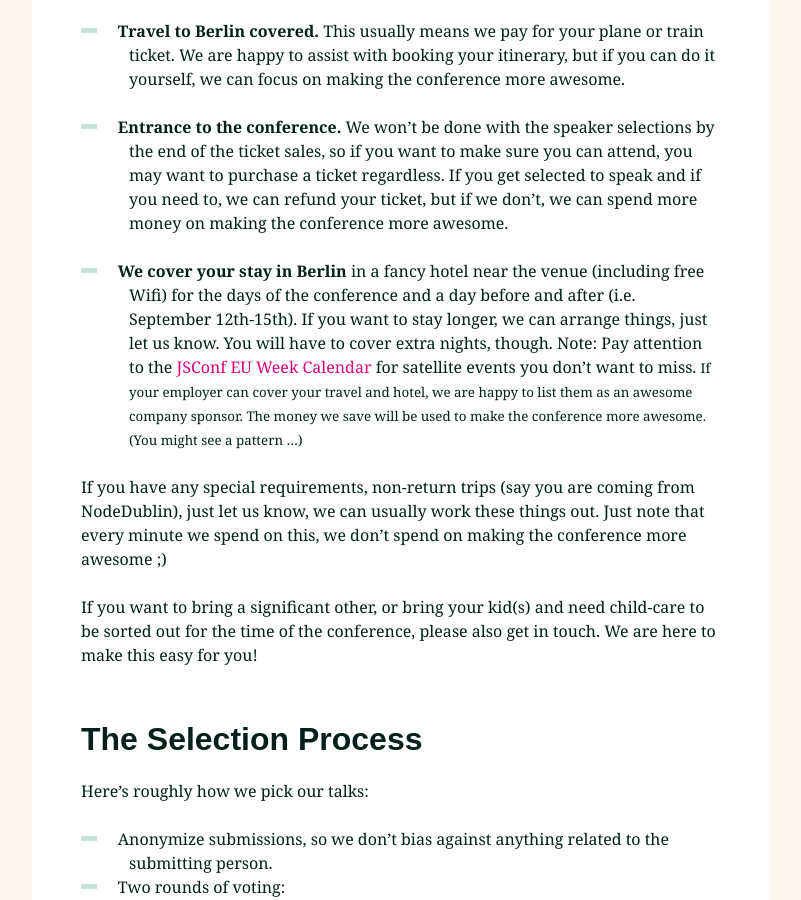
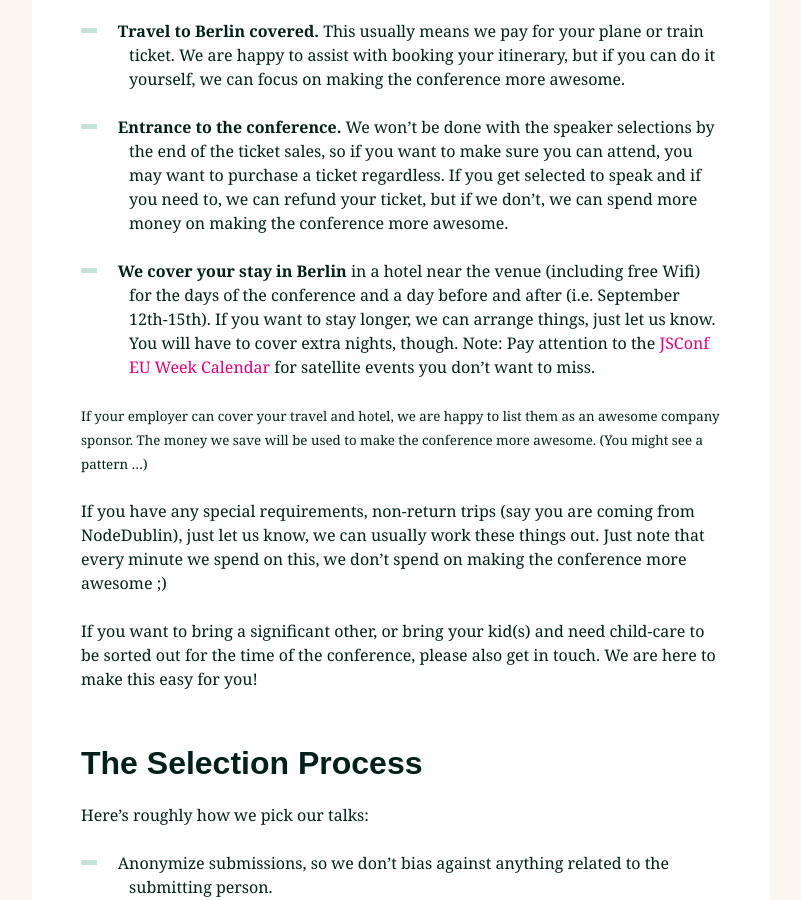
Before and after one commit to jsconf/2014.jsconf.eu, a Jekyll site: the page built from call-for-speakers/index.md, in a window 1280 px wide and 900 px high, scrolled down 3818 px. Shown: the whole window, without its empty margins (239-1040 px from the left). Built offline with Jekyll 4.4.1, drawn with Linux system fonts in a browser that asks for light colours; nearby versions of some CDN libraries; comment, search, counter and statistics services are not loaded.

Commit message:
markdown complaints

```diff
--- a/call-for-speakers/index.md
+++ b/call-for-speakers/index.md
@@ -101,9 +101,9 @@ If you get selected as a speaker at JSConf EU, here’s what you get:
 
  * **Entrance to the conference.** We won’t be done with the speaker selections by the end of the ticket sales, so if you want to make sure you can attend, you may want to purchase a ticket regardless. If you get selected to speak and if you need to, we can refund your ticket, but if we don’t, we can spend more money on making the conference more awesome.
 
- * **We cover your stay in Berlin** in a fancy hotel near the venue (including free Wifi) for the days of the conference and a day before and after (i.e. September 12th-15th). If you want to stay longer, we can arrange things, just let us know. You will have to cover extra nights, though. Note: Pay attention to the [JSConf EU Week Calendar](/schedule/) for satellite events you don’t want to miss.
-    <small>If your employer can cover your travel and hotel, we are happy to list them as an awesome company sponsor. The money we save will be used to make the conference more awesome. (You might see a pattern …)
-</small>
+ * **We cover your stay in Berlin** in a hotel near the venue (including free Wifi) for the days of the conference and a day before and after (i.e. September 12th-15th). If you want to stay longer, we can arrange things, just let us know. You will have to cover extra nights, though. Note: Pay attention to the [JSConf EU Week Calendar](/schedule/) for satellite events you don’t want to miss.
+
+<small>If your employer can cover your travel and hotel, we are happy to list them as an awesome company sponsor. The money we save will be used to make the conference more awesome. (You might see a pattern …)</small>
 
 If you have any special requirements, non-return trips (say you are coming from NodeDublin), just let us know, we can usually work these things out. Just note that every minute we spend on this, we don't spend on making the conference more awesome ;)
 
```
